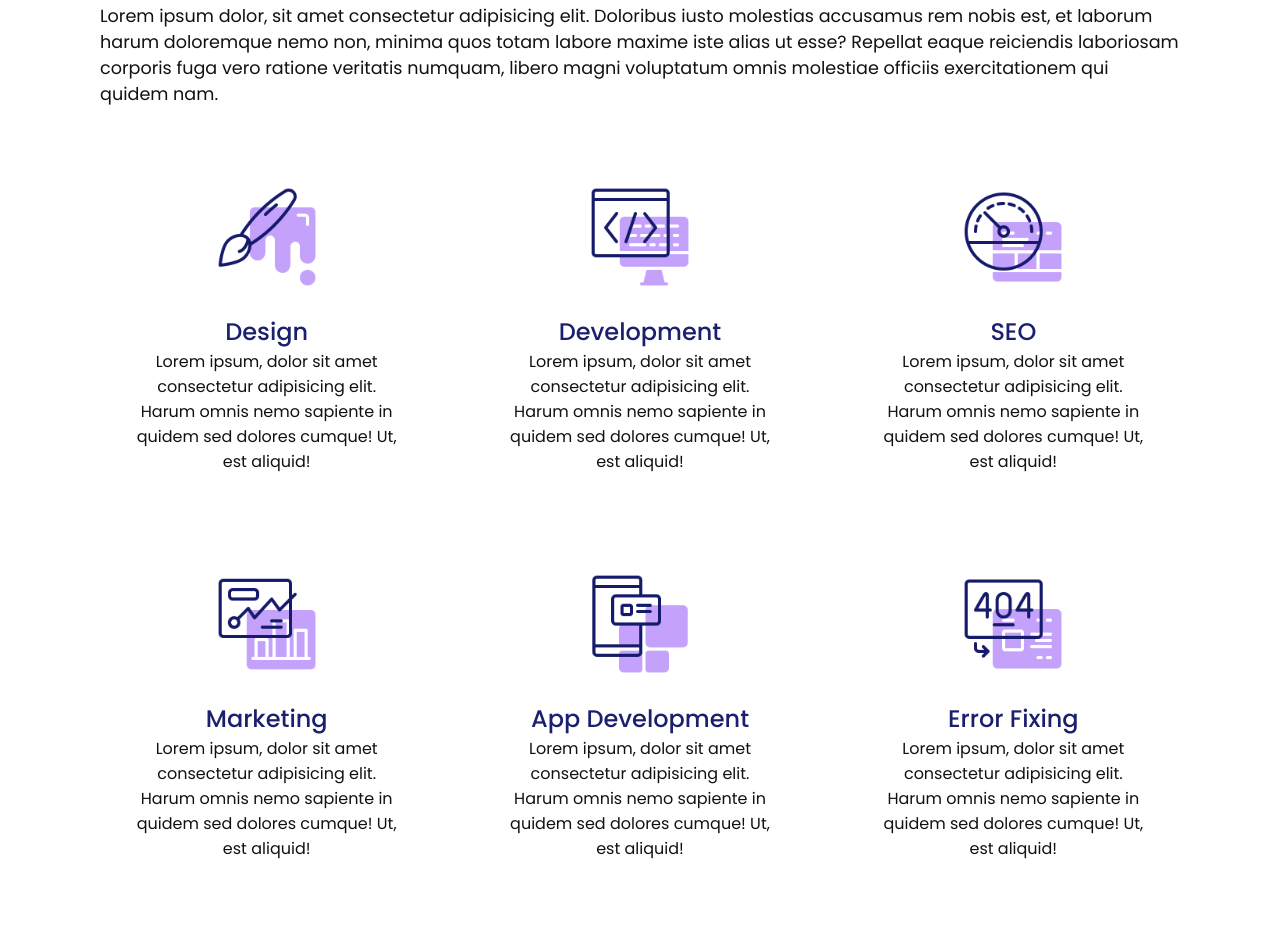
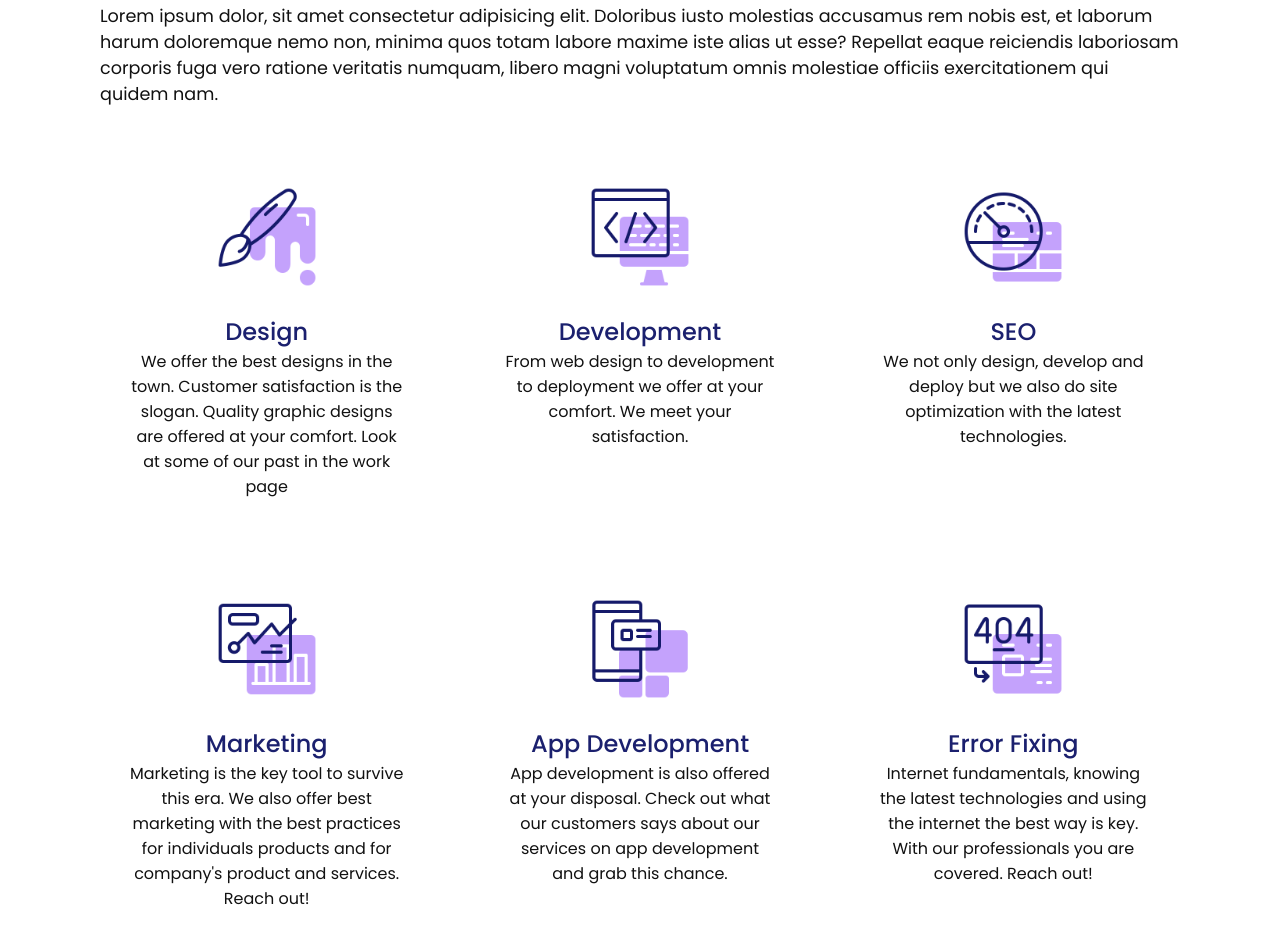
Before and after one commit to 0tieno/Creative-Agency-Njoro, a plain HTML site: page services.html in a window 1280 px wide. Shown: the part 222-1163 px from the top of the page. Before the commit the page ends 1113 px from the top, so only its background shows below. Drawn offline with Linux system fonts and the light colour scheme.

Commit message:
changes on services page

```diff
--- a/services.html
+++ b/services.html
@@ -61,48 +61,42 @@
             <img src="images/001.png" alt="" />
           </div>
           <h2>Design</h2>
-          Lorem ipsum, dolor sit amet consectetur adipisicing elit. Harum omnis
-          nemo sapiente in quidem sed dolores cumque! Ut, est aliquid!
+          We offer the best designs in the town. Customer satisfaction is the slogan. Quality graphic designs are offered at your comfort. Look at some of our past in the work page
         </div>
         <div class="service">
           <div class="icon">
             <img src="images/002.png" alt="" />
           </div>
           <h2>Development</h2>
-          Lorem ipsum, dolor sit amet consectetur adipisicing elit. Harum omnis
-          nemo sapiente in quidem sed dolores cumque! Ut, est aliquid!
+          From web design to development to deployment we offer at your comfort. We meet your satisfaction.
         </div>
         <div class="service">
           <div class="icon">
             <img src="images/003.png" alt="" />
           </div>
           <h2>SEO</h2>
-          Lorem ipsum, dolor sit amet consectetur adipisicing elit. Harum omnis
-          nemo sapiente in quidem sed dolores cumque! Ut, est aliquid!
+          We not only design, develop and deploy but we also do site optimization with the latest technologies.
         </div>
         <div class="service">
           <div class="icon">
             <img src="images/004.png" alt="" />
           </div>
           <h2>Marketing</h2>
-          Lorem ipsum, dolor sit amet consectetur adipisicing elit. Harum omnis
-          nemo sapiente in quidem sed dolores cumque! Ut, est aliquid!
+          Marketing is the key tool to survive this era. We also offer best marketing with the best practices for individuals products and for company's product and services. Reach out!
         </div>
         <div class="service">
           <div class="icon">
             <img src="images/005.png" alt="" />
           </div>
           <h2>App Development</h2>
-          Lorem ipsum, dolor sit amet consectetur adipisicing elit. Harum omnis
-          nemo sapiente in quidem sed dolores cumque! Ut, est aliquid!
+          App development is also offered at your disposal. Check out what our customers says about our services on app development and grab this chance.
         </div>
         <div class="service">
           <div class="icon">
             <img src="images/006.png" alt="" />
           </div>
           <h2>Error Fixing</h2>
-          Lorem ipsum, dolor sit amet consectetur adipisicing elit. Harum omnis
-          nemo sapiente in quidem sed dolores cumque! Ut, est aliquid!
+          Internet fundamentals, knowing the latest technologies and using the internet the best way is key. With our professionals you are covered. Reach out!
         </div>
       </div>
     </section>
```
